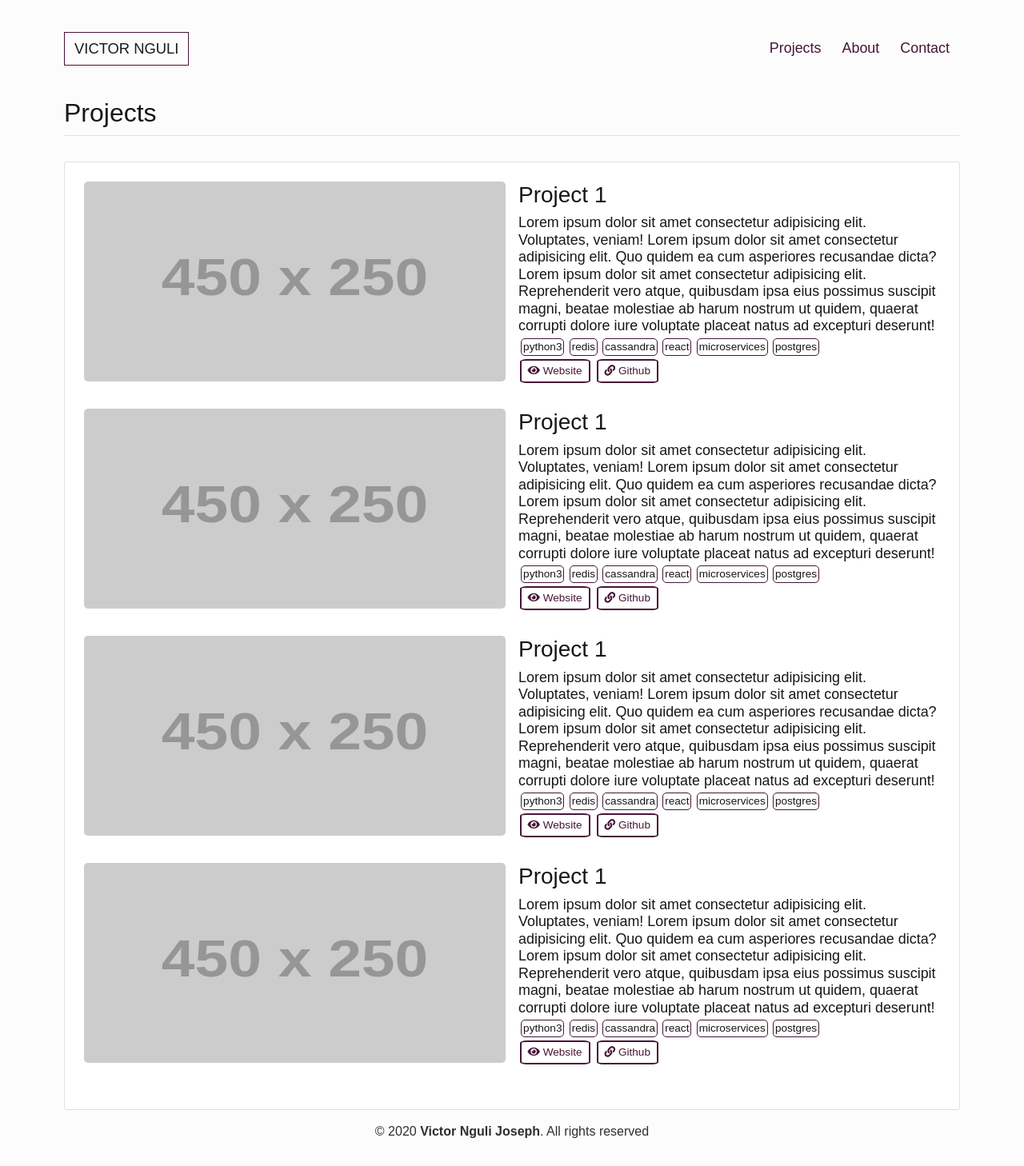
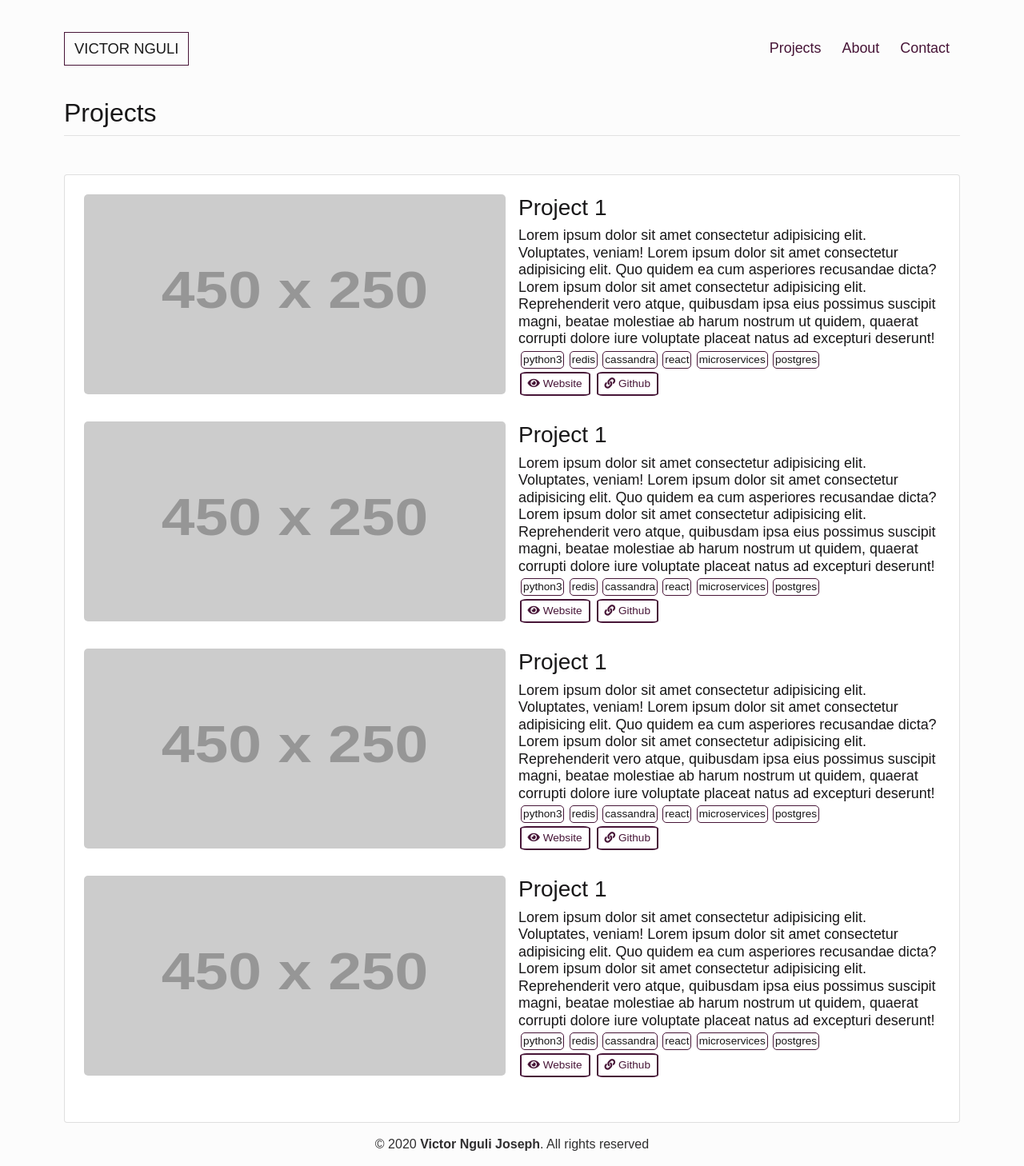
Before and after one commit to Victornguli/victornjoseph.com, a Jekyll site: the page built from projects.md, in a window 1280 px wide. Shown: the whole page at 80% size. Built offline with Jekyll 4.4.1, drawn with Linux system fonts in a browser that asks for light colours; nearby versions of some CDN libraries.

Commit message:
refactor mobile styles

```diff
--- a/_sass/_mobile.scss
+++ b/_sass/_mobile.scss
@@ -11,8 +11,13 @@
     }
 
     .projects {
+        .title {
+            font-size: 2rem;
+            margin-bottom: 0.55rem;
+        }
 
         .project-list {
+            margin: 1.5rem auto auto auto;
 
             .project-item {
                 display: block;
--- a/_sass/_projects.scss
+++ b/_sass/_projects.scss
@@ -6,7 +6,7 @@
 
     .project-list {
         width: 100%;
-        margin: 2rem auto auto auto;
+        margin: 3rem auto auto auto;
         display: flex;
         flex-direction: column;
         justify-content: center;
```
